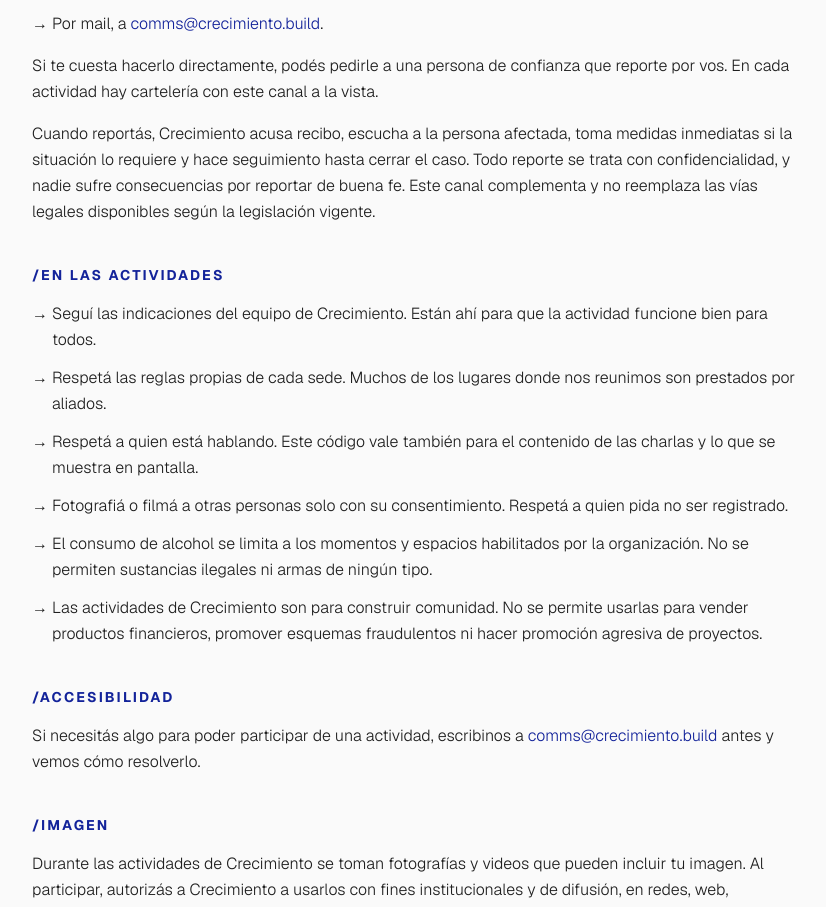
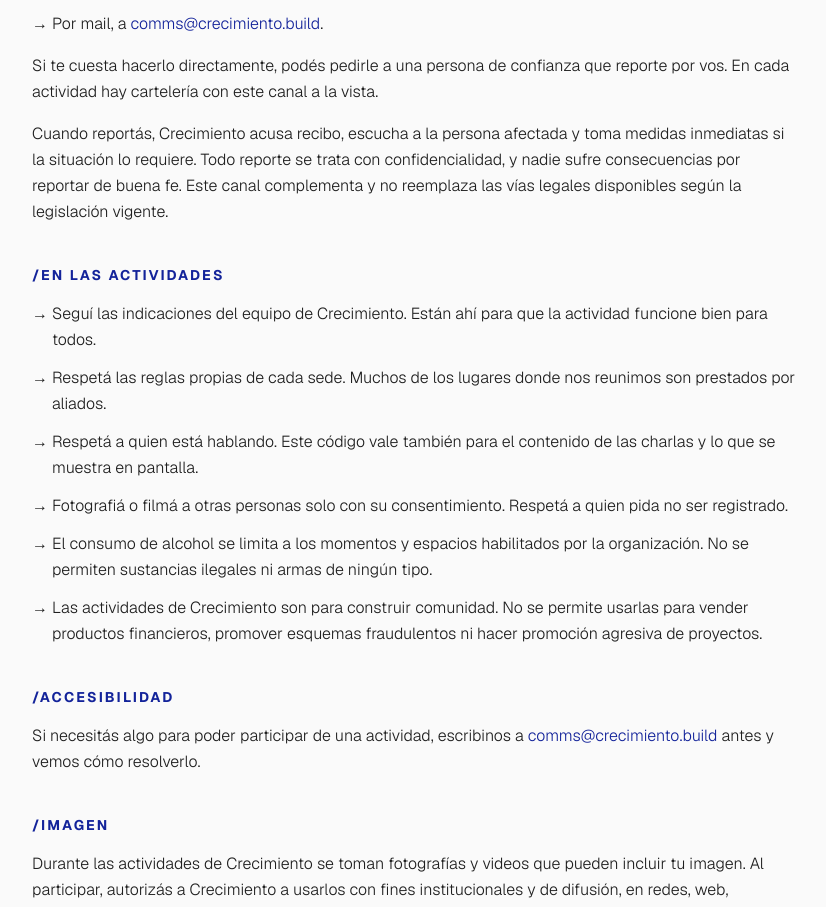
Before and after one commit to chachimendez/crecimiento-web, a Next.js app: page /conducta in a window 1280 px wide. Shown: the part 1268-2175 px from the top of the page, without its empty margins (96-922 px from the left). Built offline with nearby package versions, Linux system fonts and the light colour scheme.

Commit message:
Conducta: quitar 'hace seguimiento hasta cerrar el caso'

```diff
--- a/app/conducta/page.tsx
+++ b/app/conducta/page.tsx
@@ -122,8 +122,8 @@
             </p>
             <p className={`mt-4 ${p}`} style={pStyle}>
               Cuando reportás, Crecimiento acusa recibo, escucha a la persona
-              afectada, toma medidas inmediatas si la situación lo requiere y
-              hace seguimiento hasta cerrar el caso. Todo reporte se trata con
+              afectada y toma medidas inmediatas si la situación lo requiere.
+              Todo reporte se trata con
               confidencialidad, y nadie sufre consecuencias por reportar de
               buena fe. Este canal complementa y no reemplaza las vías legales
               disponibles según la legislación vigente.
```
